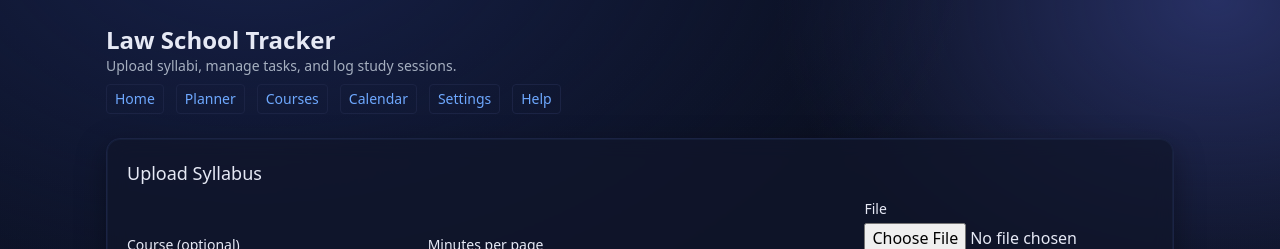
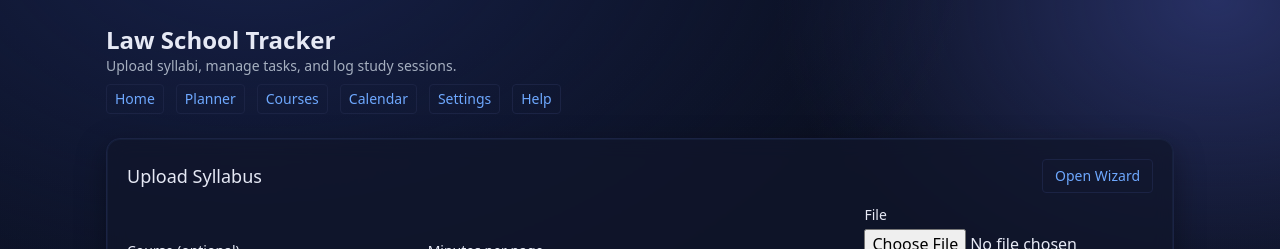
Before and after one commit to Typenine/Law-School-Tracker, a Next.js app: page / in a window 1280 px wide. Shown: the top 249 px of the page. Built offline with nearby package versions, Linux system fonts and the light colour scheme; no server answers; the database is empty.

Commit message:
feat(wizard): add /wizard preview+mapping scaffold; add 'Open Wizard' link on Upload
Routes: app/api/wizard/preview, app/api/wizard/map. Page: app/wizard/page.tsx. Types+parser: lib/wizard_types.ts, lib/wizard_parser.ts. Upload header now links to /wizard.

```diff
--- a/components/UploadCard.tsx
+++ b/components/UploadCard.tsx
@@ -1,5 +1,6 @@
 "use client";
 import { useEffect, useState } from 'react';
+import Link from 'next/link';
 import ParserReview from '@/components/ParserReview';
 import type { NewTaskInput } from '@/lib/types';
 
@@ -117,7 +118,10 @@ export default function UploadCard() {
 
   return (
     <div>
-      <h2 className="text-lg font-medium mb-3">Upload Syllabus</h2>
+      <div className="flex items-center justify-between mb-3">
+        <h2 className="text-lg font-medium">Upload Syllabus</h2>
+        <Link href="/wizard" className="text-sm px-3 py-1.5 rounded border border-[#1b2344] hover:bg-[#0b1020]">Open Wizard</Link>
+      </div>
       <div className="flex flex-col md:flex-row gap-3 items-start md:items-end">
         <div className="flex-1 w-full">
           <label className="block text-sm mb-1">Course (optional)</label>
```
